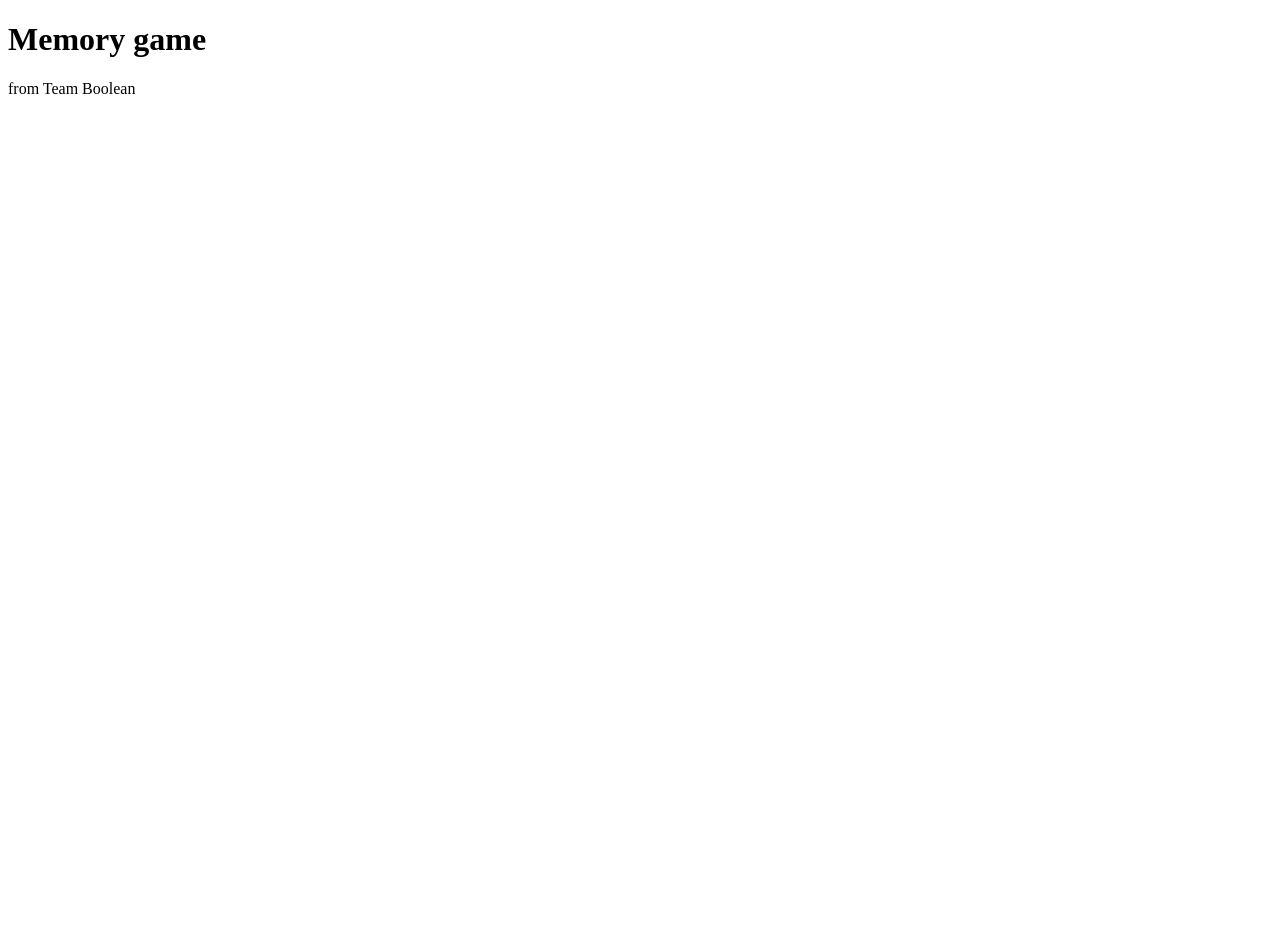
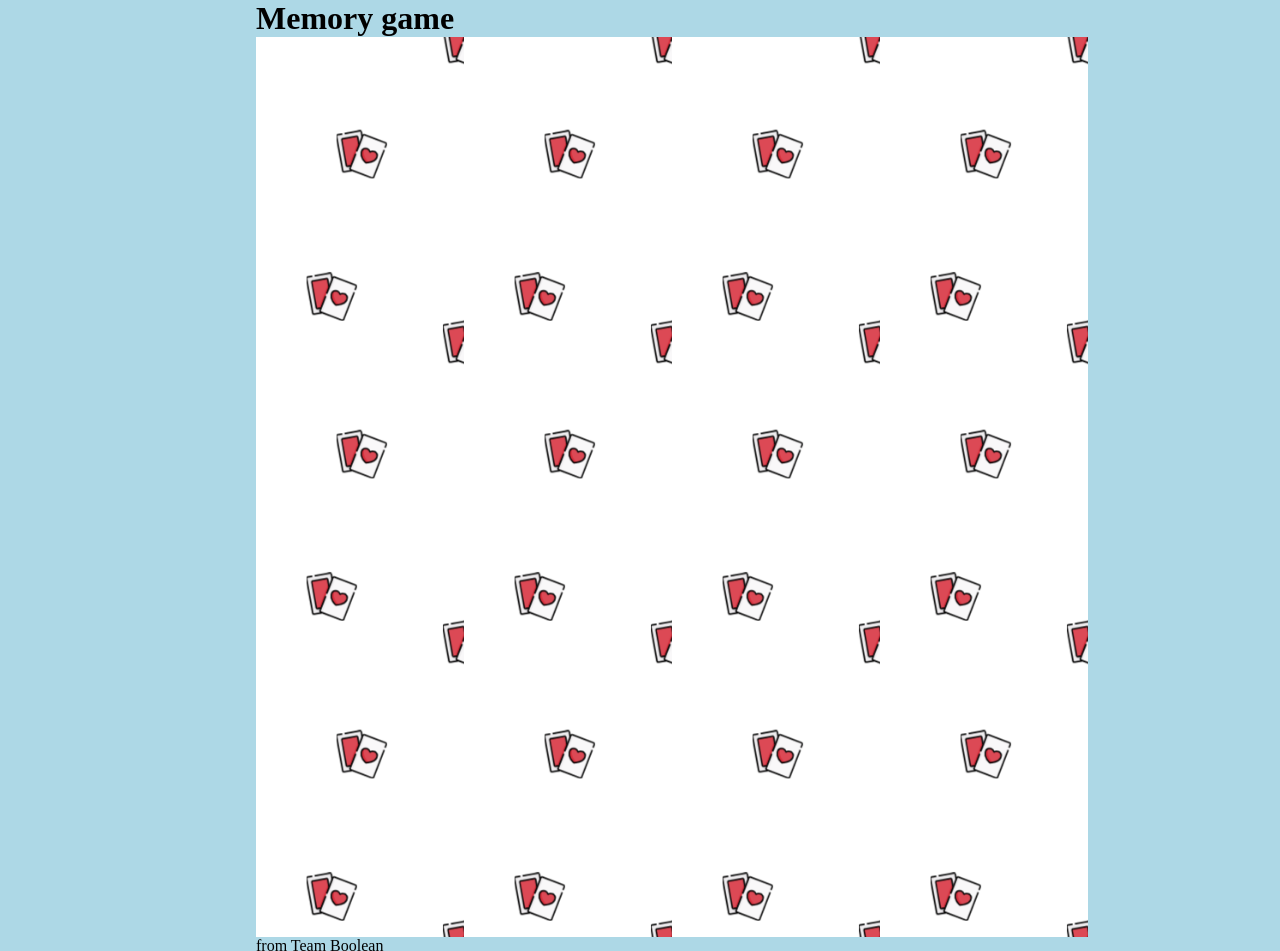
Before and after one commit to mattiadebonis/html-css-memory, a plain HTML site: page index.html in a window 1280 px wide. Before the commit the page ends 800 px from the top, so only its background shows below. Drawn offline with Linux system fonts and the light colour scheme.

Commit message:
posizionamento carte

```diff
--- a/css/master.css
+++ b/css/master.css
@@ -0,0 +1,29 @@
+body{
+
+    background-color: rgb(173,216,230);
+}
+
+
+*{
+    box-sizing: border-box;
+    margin: 0;
+    padding: 0;
+}
+
+body>*{
+    margin-left: 20%;
+    margin-right: 15%
+}
+
+
+.carta {
+    float:left;
+    width: 25%;
+    height: 300px;
+    background-size: cover;
+}
+
+.carta:not(:hover){
+    background-image: url(../img/pattern.png);
+
+}
--- a/index.html
+++ b/index.html
@@ -16,6 +16,39 @@
 
     <!-- gioco-->
     <main>
+        <div class="container">
+
+            <div class ="carta">
+            </div>
+            <div class ="carta">
+            </div>
+            <div class ="carta">
+            </div>
+            <div class ="carta">
+            </div>
+
+            <div class ="carta">
+            </div>
+            <div class ="carta">
+            </div>
+            <div class ="carta">
+            </div>
+            <div class ="carta">
+            </div>
+
+            <div class ="carta">
+            </div>
+            <div class ="carta">
+            </div>
+            <div class ="carta">
+            </div>
+            <div class ="carta">
+            </div>
+
+        </div>
+
+
+
 
     </main>
     <!-- /gioco-->
```
Also changed, not shown: 1 other file.
